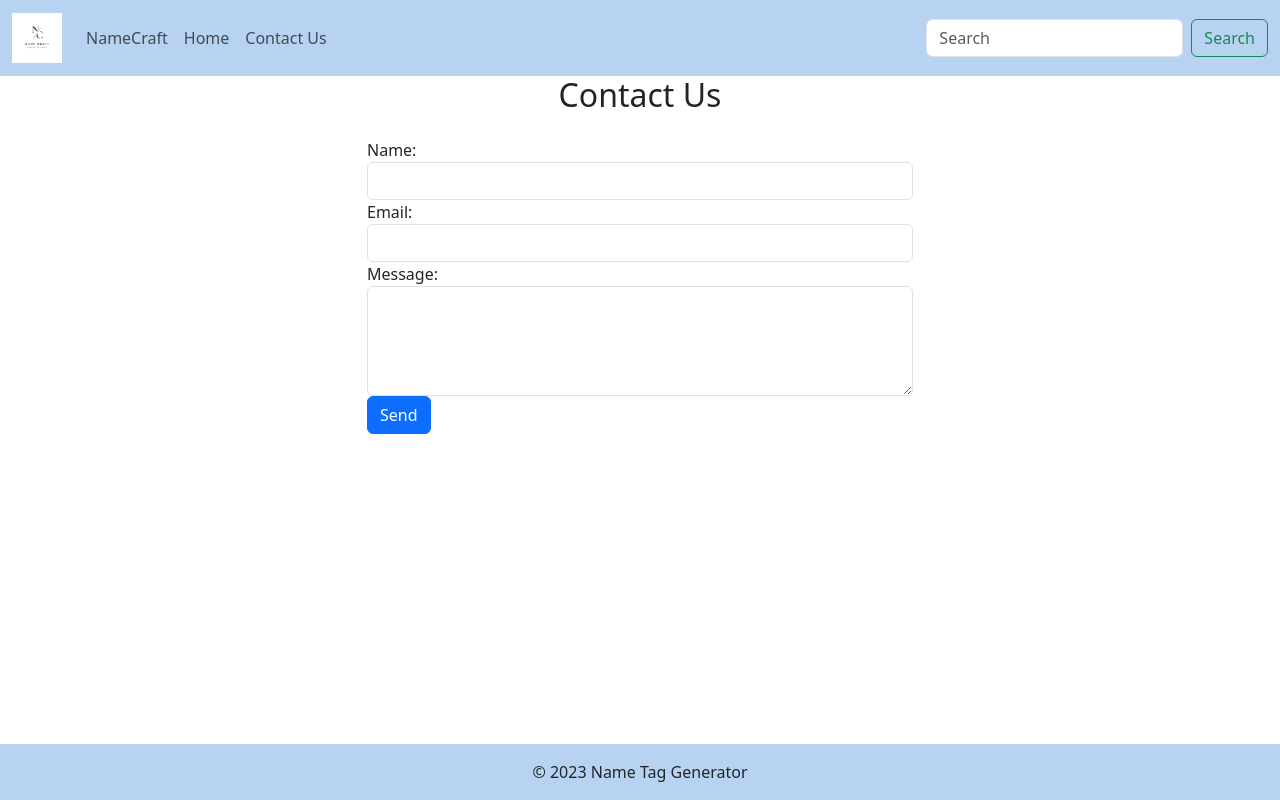
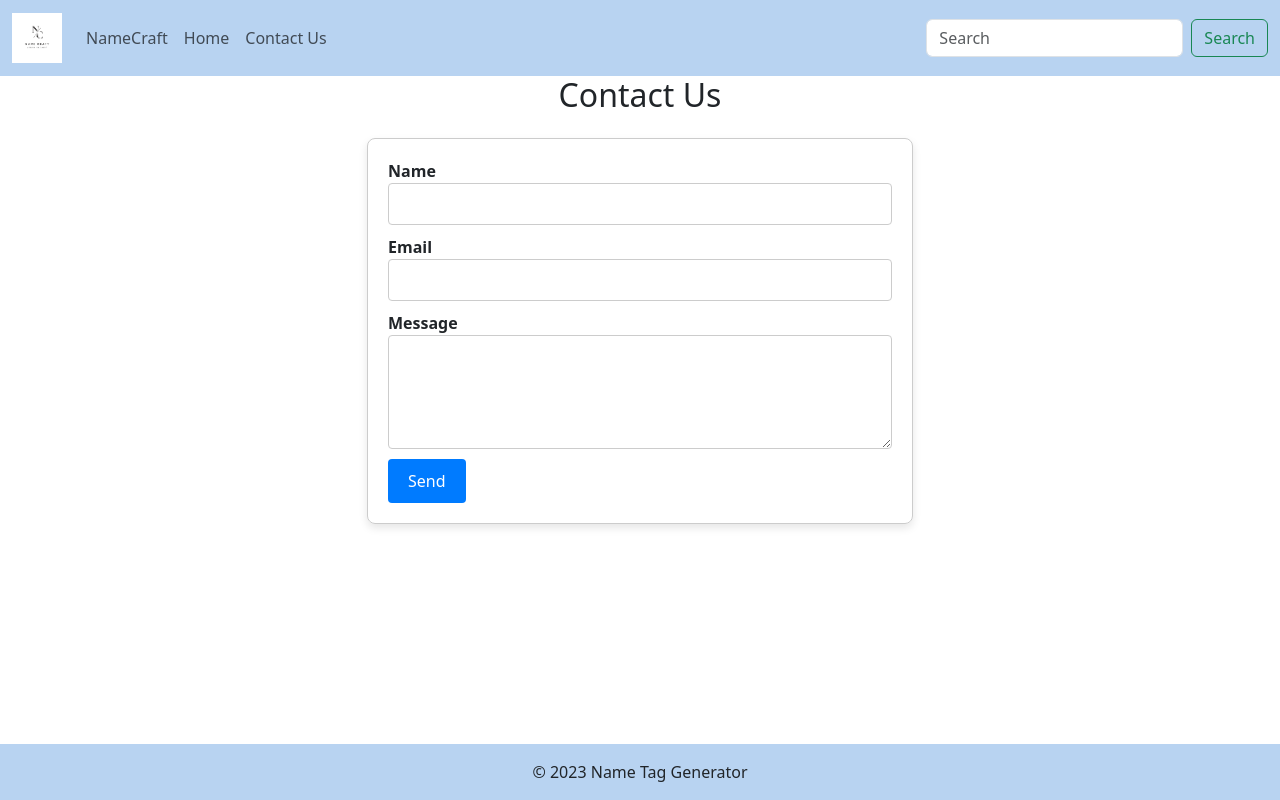
Before and after one commit to viclet45/Namecraft, a React (Create React App) app: page /ContactUs in a window 1280 px wide. Built offline with nearby package versions, Linux system fonts and the light colour scheme.

Commit message:
I enhanced the UI of the contact us form

```diff
--- a/src/Pages/ContactUs.js
+++ b/src/Pages/ContactUs.js
@@ -6,17 +6,17 @@ function ContactUs() {
       <div className="row justify-content-center">
         <div className="col-md-6">
           <h2 className="text-center mb-4">Contact Us</h2>
-          <form>
+          <form className="contact-form">
             <div className="form-group">
-              <label htmlFor="name">Name:</label>
+              <label htmlFor="name">Name</label>
               <input type="text" className="form-control" id="name" />
             </div>
             <div className="form-group">
-              <label htmlFor="email">Email:</label>
+              <label htmlFor="email">Email</label>
               <input type="email" className="form-control" id="email" />
             </div>
             <div className="form-group">
-              <label htmlFor="message">Message:</label>
+              <label htmlFor="message">Message</label>
               <textarea className="form-control" id="message" rows="4"></textarea>
             </div>
             <button type="submit" className="btn btn-primary">Send</button>
```
